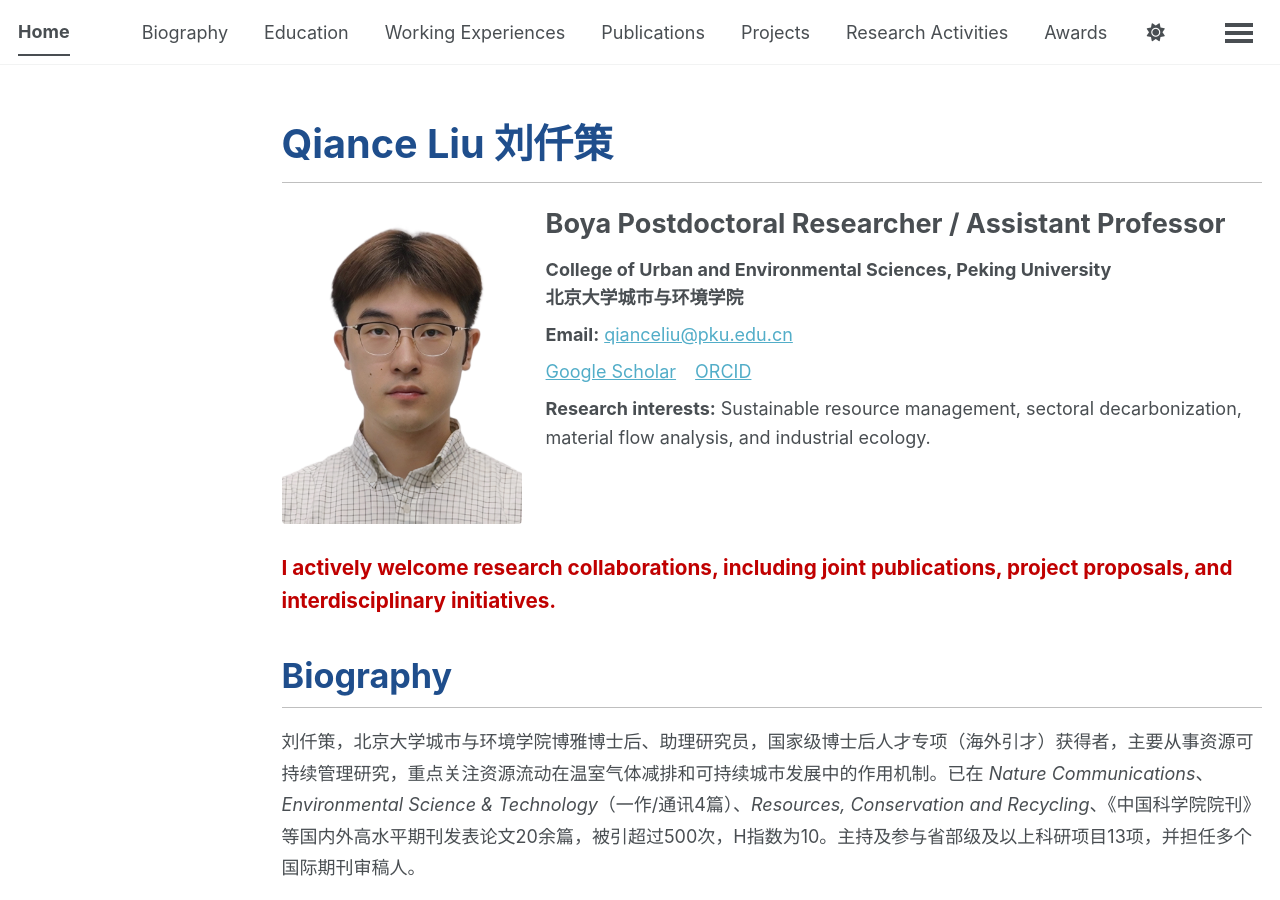
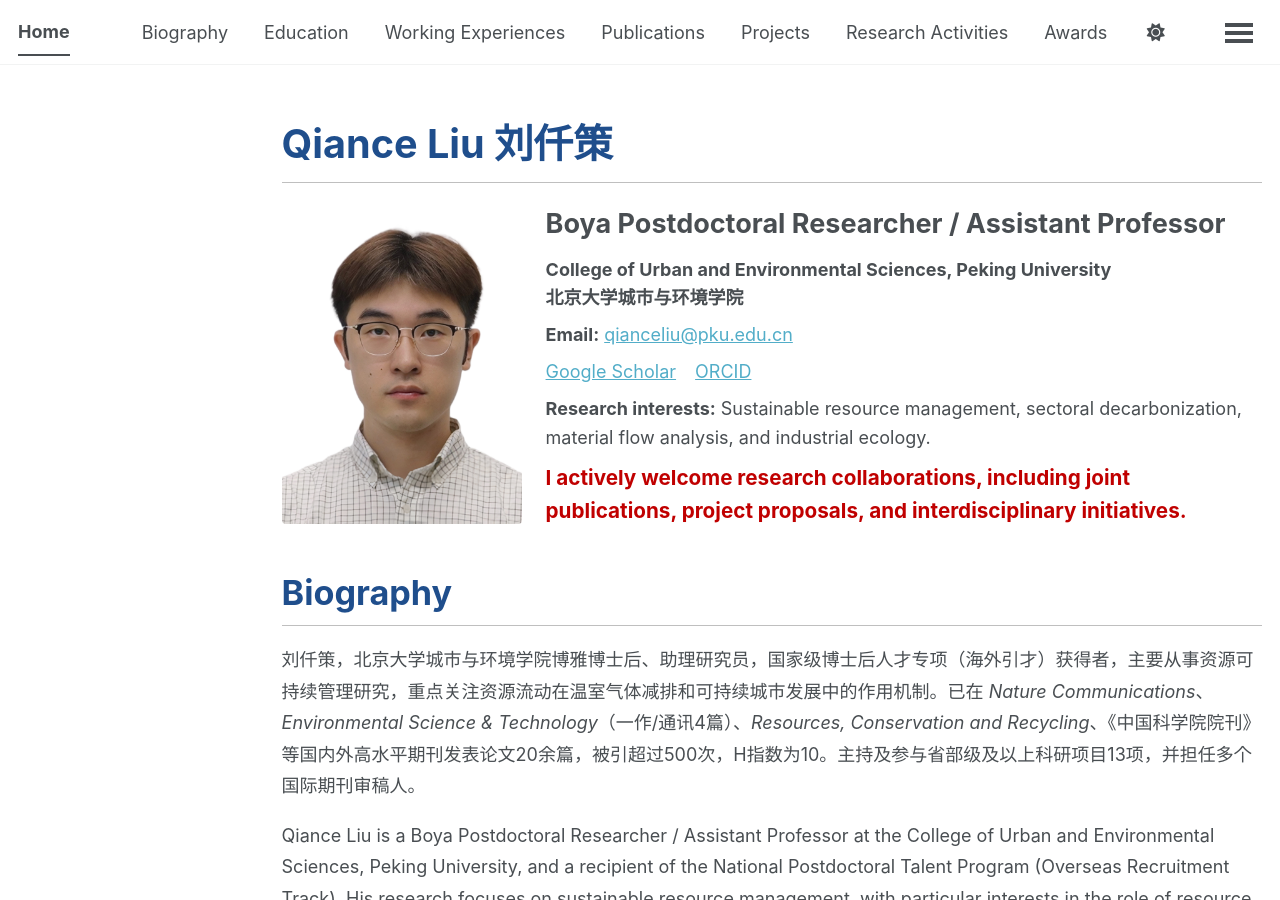
Before and after one commit to QianceLIU/qianceliu.github.io, a Jekyll site: the page built from _pages/about.md, in a window 1280 px wide and 900 px high. Built offline with Jekyll 4.4.1, drawn with Linux system fonts in a browser that asks for light colours; a script bundle is joined from its source files by our own code; library files that are not in the unit come from our copies.

Commit message:
Update about.md

```diff
--- a/_pages/about.md
+++ b/_pages/about.md
@@ -187,14 +187,17 @@
     <div class="profile-line">
       <strong>Research interests:</strong> Sustainable resource management, sectoral decarbonization, material flow analysis, and industrial ecology.
     </div>
+
+    <div class="profile-line">
+  <span style="color:#c00000; font-weight:700; font-size:1.15rem;">
+
+    I actively welcome research collaborations, including joint publications, project proposals, and interdisciplinary initiatives.
+  </span>
+    </div>
+
   </div>
 </div>
 
-<div class="profile-line">
-  <span style="color:#c00000; font-weight:700; font-size:1.15rem;">
-    I actively welcome research collaborations, including joint publications, project proposals, and interdisciplinary initiatives.
-  </span>
-</div>
 
 <div id="biography" class="section-title" style="scroll-margin-top: 90px;">Biography</div>
 <hr class="section-rule">
```
